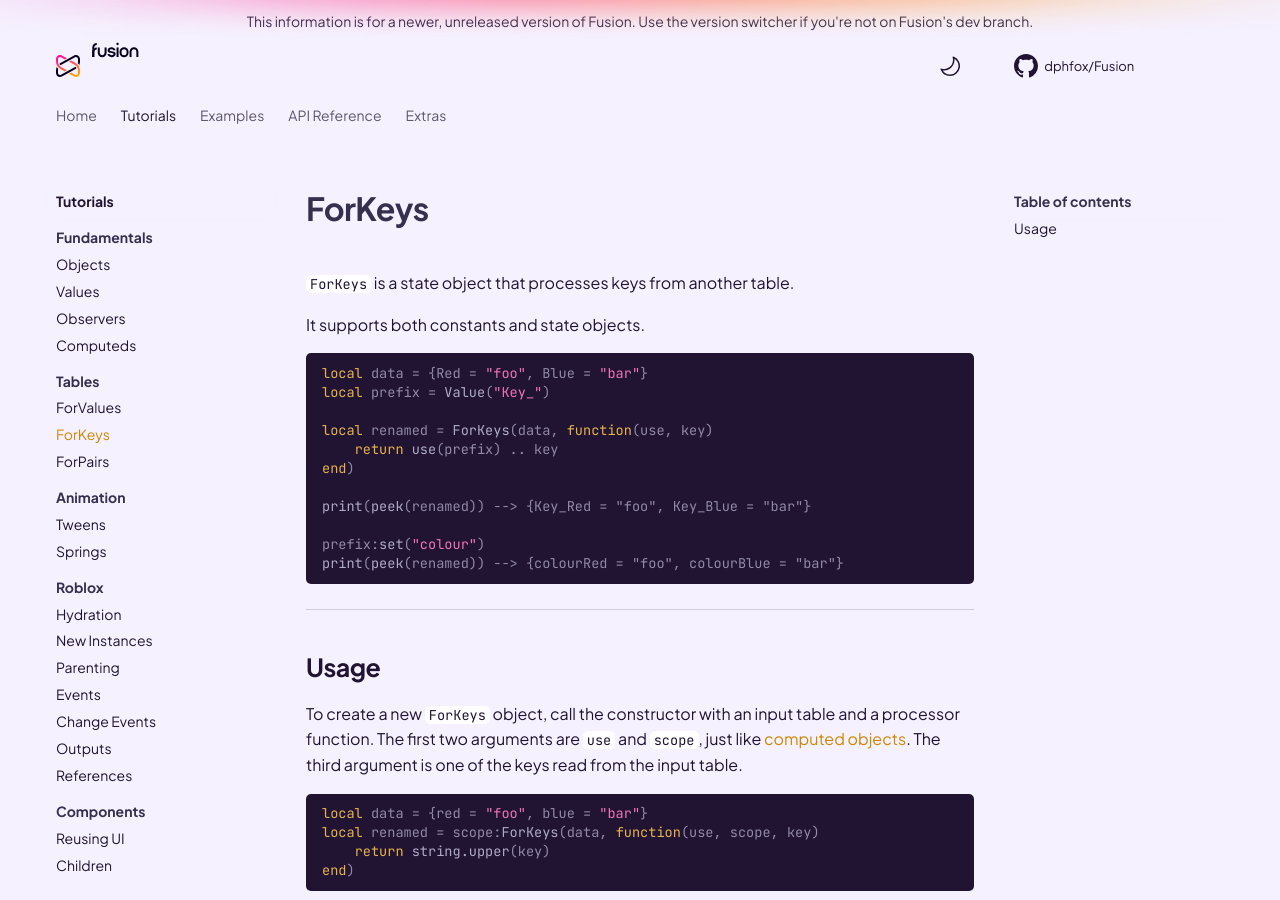
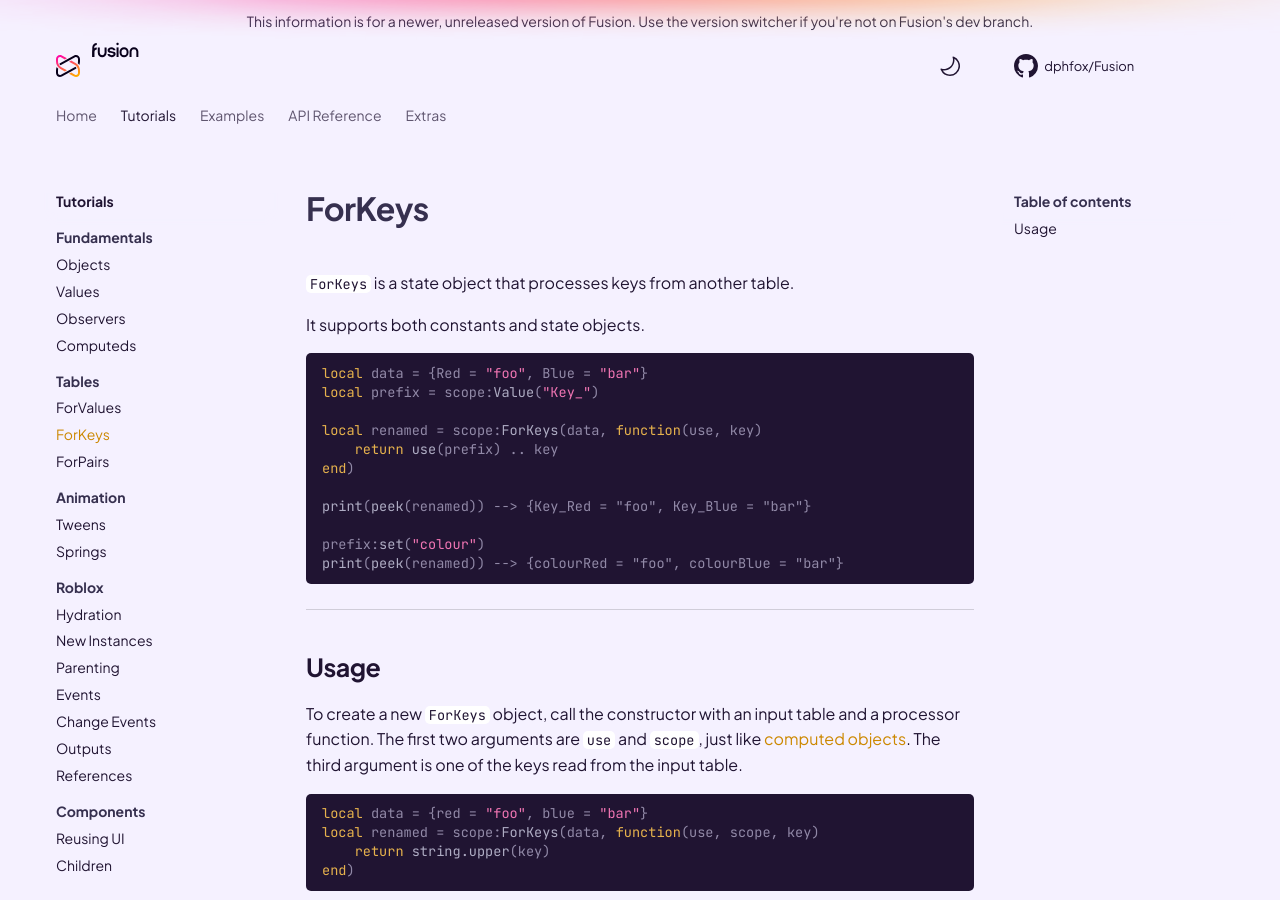
Before and after one commit to dphfox/Fusion, an MkDocs documentation site: the page built from docs/tutorials/tables/forkeys.md, in a window 1280 px wide and 900 px high. Built offline with MkDocs 1.6.1 and Material for MkDocs 9.7.7, drawn with Linux system fonts in a browser that asks for light colours; comment, search, counter and statistics services are not loaded; the version menu is left out.

Commit message:
Fix missing scopes in ForKeys tutorial

````diff
--- a/docs/tutorials/tables/forkeys.md
+++ b/docs/tutorials/tables/forkeys.md
@@ -4,9 +4,9 @@ It supports both constants and state objects.
 
 ```Lua
 local data = {Red = "foo", Blue = "bar"}
-local prefix = Value("Key_")
+local prefix = scope:Value("Key_")
 
-local renamed = ForKeys(data, function(use, key)
+local renamed = scope:ForKeys(data, function(use, key)
 	return use(prefix) .. key
 end)
 
@@ -101,7 +101,7 @@ names:set({ chocolate = true }) --> I ate the broccoli!
 	Say you're converting an array to a dictionary:
 
 	```Lua
-	local array = Value({"Fusion", "Knit", "Matter"})
+	local array = scope:Value({"Fusion", "Knit", "Matter"})
 	local dict = scope:ForKeys(array, function(use, scope, index)
 		return "Value" .. index
 	end)
@@ -113,7 +113,7 @@ names:set({ chocolate = true }) --> I ate the broccoli!
 	doesn't affect the keys. Keys are only added or removed as needed:
 
 	```Lua
-	local array = Value({"Fusion", "Knit", "Matter"})
+	local array = scope:Value({"Fusion", "Knit", "Matter"})
 	local dict = scope:ForKeys(array, function(use, scope, index)
 		return "Value" .. index
 	end)
````
